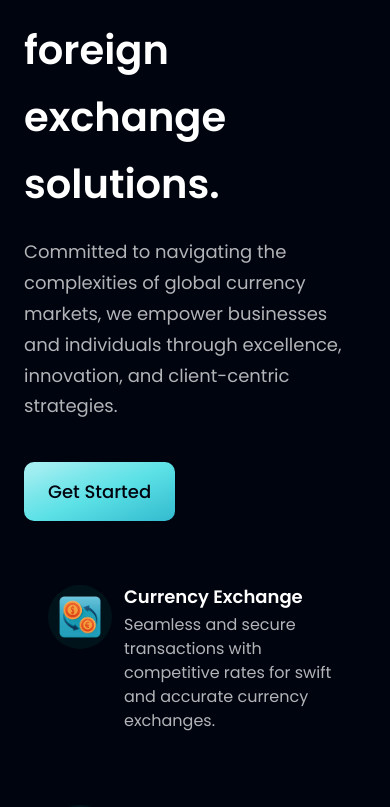
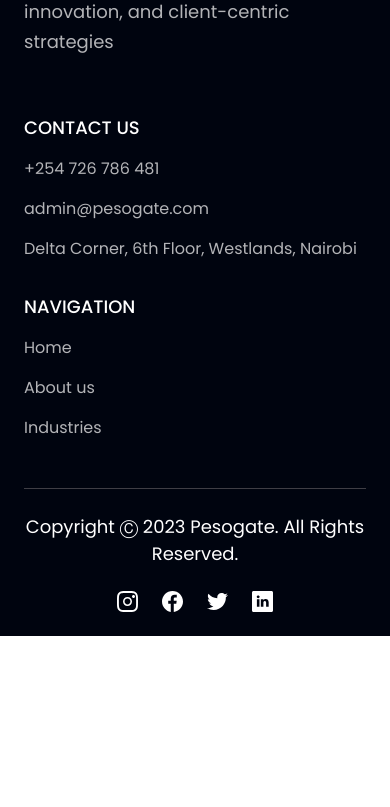
Before and after one commit to KuntaWasonga/pesogate, a React (Vite) app: page / in a window 390 px wide. Shown: the part 1290-2097 px from the top of the page. After the commit the page ends 1926 px from the top, so only its background shows below. Built offline with nearby package versions, Linux system fonts and the light colour scheme.

Commit message:
Updated code

```diff
--- a/src/components/Bussiness.jsx
+++ b/src/components/Features.jsx
@@ -22,8 +22,8 @@ const Business = () => (
   <section id="features" className={layout.section}>
     <div className={layout.sectionInfo}>
       <h2 className={styles.heading2}>
-        Pesogate FX Agency is a leading provider<br className="sm:block hidden" />  of advanced
-        foreign exchange solutions.
+      Pesogate FX Agency empowers clients <br className="sm:block hidden" />
+      through excellence, innovation, and commitment.
       </h2>
       <p className={`${styles.paragraph} max-w-[470px] mt-5`}>
         Committed to navigating the
--- a/src/components/FeedBackCard.jsx
+++ b/src/components/FeedBackCard.jsx
@@ -14,7 +14,7 @@ const FeedbackCard = ({ content, name }) => (
       {content}
     </p> */}
 
-    <div className="flex flex-row text-center">
+    <div className="flex flex-row">
       {/*<img src={img} alt={name} className="w-[48px] h-[48px] rounded-full" /> */}
       <div className="flex flex-col ml-4">
         <h4 className="font-poppins font-semibold text-[20px] leading-[32px] text-white">
--- a/src/components/Testimonials.jsx
+++ b/src/components/Industries.jsx
@@ -11,11 +11,11 @@ const Testimonials = () => (
       <h2 className={styles.heading2}>
         Industries <br className="sm:block hidden" /> served
       </h2>
-      <div className="w-full md:mt-0 mt-6">
+      {/* <div className="w-full md:mt-0 mt-6">
         <p className={`${styles.paragraph} text-left max-w-[450px]`}>
           <CTA />
         </p>
-      </div>
+      </div> */}
     </div>
 
     <div className="flex flex-wrap sm:justify-start justify-center w-full feedback-container relative z-[1]">
--- a/src/components/hero.css
+++ b/src/components/hero.css
@@ -7,3 +7,12 @@
   background-color: rgba(0, 0, 0, 0.8);
   z-index: 1;
 }
+
+@media screen and (max-width: 500px) {
+  h1 {
+    font-size: 10px;
+    /* Adjust the font size as needed */
+    line-height: 20px;
+    /* Adjust the line height as needed */
+  }
+}
--- a/src/constants/index.js
+++ b/src/constants/index.js
@@ -113,7 +113,7 @@ export const footerLinks = [
     links: [
       {
         name: "+254 726 786 481",
-        link: "https://www.hoobank.com/content/",
+        link: "tel: +254 726 786 481",
       },
       {
         name: "admin@pesogate.com",
@@ -122,6 +122,23 @@ export const footerLinks = [
       {
         name: "Delta Corner, 6th Floor, Westlands, Nairobi",
         link: "https://www.google.com/maps/search/?q=Delta+Corner,+6th+Floor,+Westlands,+Nairobi",
+      },
+    ]
+  },
+  {
+    title: "NAVIGATION",
+    links: [
+      {
+        name: "Home",
+        link: "#home",
+      },
+      {
+        name: "About us",
+        link: "#features",
+      },
+      {
+        name: "Industries",
+        link: "#industry",
       },
     ]
   }
```
Also changed, not shown: 5 other files (tests, documents, lock files or other folders). Lines whose indentation alone changed are shown as unchanged.
